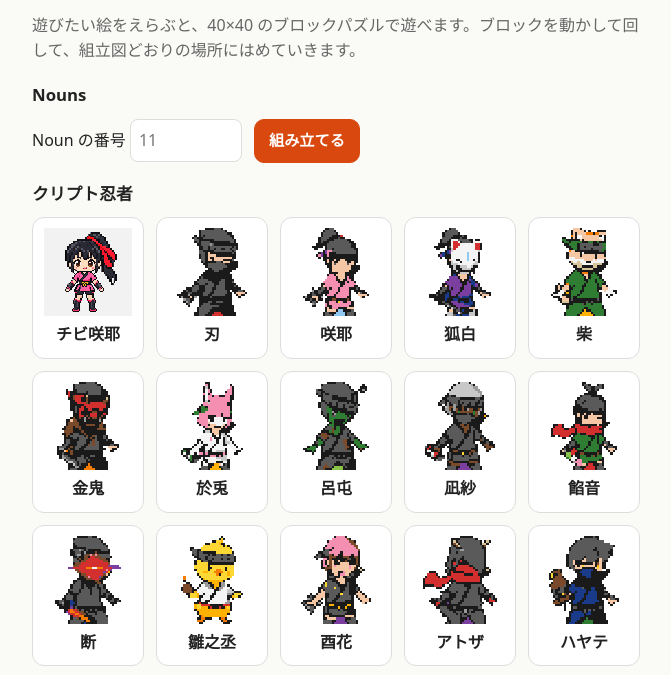
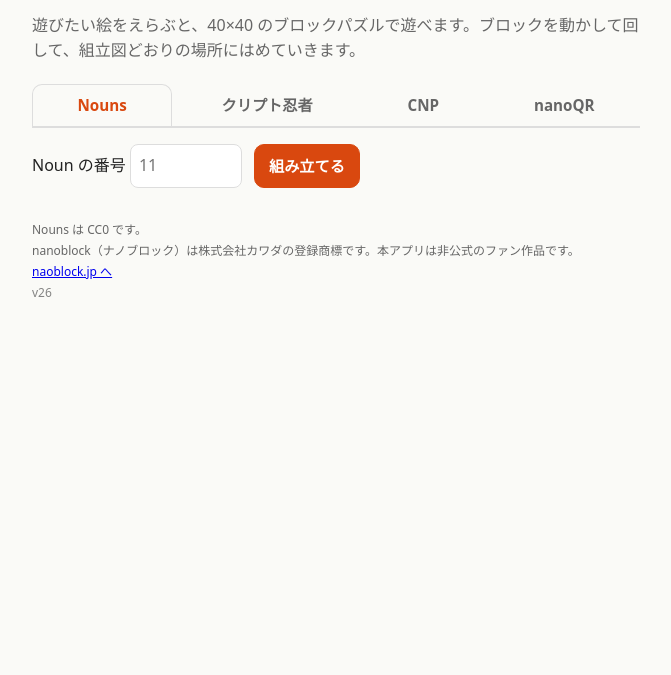
Before and after one commit to naonao1971/naoblock-builder, a plain HTML site: page index.html in a window 1280 px wide. Shown: the part 71-746 px from the top of the page, without its empty margins (304-975 px from the left). Drawn offline with Linux system fonts and the light colour scheme.

Commit message:
スタート画面のカテゴリーをタブで切り替える（v26）
- Nouns・クリプト忍者・CNP・nanoQR の 4 つをタブにして、選んだタブの中身だけを出す
- 遊んで戻ったときは、前に開いていたタブを開く（sessionStorage）
- URL の #nouns・#ninja・#cnp・#qr で、最初から開くタブを選べる
- ← → キーで隣のタブへ移れる

Co-Authored-By: Claude Opus 5.5 <noreply@anthropic.com>

```diff
--- a/index.html
+++ b/index.html
@@ -1,5 +1,5 @@
 <!doctype html>
-<html lang="ja" data-version="25">
+<html lang="ja" data-version="26">
 <head>
   <meta charset="utf-8">
   <meta name="viewport" content="width=device-width, initial-scale=1, viewport-fit=cover">
@@ -21,7 +21,7 @@
   <section id="view-start" class="page">
     <h1>ナオブロック <small>naoblock</small></h1>
     <p class="lead">遊びたい絵をえらぶと、40×40 のブロックパズルで遊べます。ブロックを動かして回して、組立図どおりの場所にはめていきます。</p>
-    <!-- カテゴリー（src/subjects.js の CATEGORIES の順）。Nouns の番号の欄は、Nouns の見出しの下へ動かす -->
+    <!-- カテゴリーのタブ（src/subjects.js の CATEGORIES の順）。Nouns の番号の欄は、Nouns のタブの中へ動かす -->
     <div id="categories" class="categories">
       <form id="noun-form" class="start-form" method="get" action="">
         <label>Noun の番号 <input name="noun" type="number" inputmode="numeric" min="0" step="1" required placeholder="11"></label>
--- a/src/main.js
+++ b/src/main.js
@@ -18,6 +18,7 @@ const PLATE_HEX = 'd9d6cf';
 
 const HELP_KEY = 'naoblock:help-seen-game';
 const GUIDE_KEY = 'naoblock:guide'; // ガイドあり／なし（前回の選択を覚えておく）
+const TAB_KEY = 'naoblock:tab'; // スタート画面で開いていたタブ（遊んで戻ったとき、同じタブを開く）
 const HINT_MS = 5000; // れんしゅう：5 秒迷ったら正解の場所が光る
 const CLEAR_PAUSE_MS = 1300;
 // タイムアタック（仮の数字。遊んで調整する）
@@ -608,7 +609,8 @@ function showVersion() {
   }
 }
 
-// スタート画面：CATEGORIES の順に、見出し＋中身（番号の欄・絵のカード・準備中）を並べる
+// スタート画面：CATEGORIES の順にタブを並べ、選んだタブの中身（番号の欄・絵のカード・準備中）だけを出す。
+// 最初に開くタブは、URL の #（例：#cnp）→ この画面で前に開いていたタブ → いちばん前のタブ の順に決める
 function pictureCard(name, pic) {
   const a = document.createElement('a');
   a.className = 'picture-card';
@@ -620,9 +622,7 @@ function pictureCard(name, pic) {
   return a;
 }
 
-function renderCategories() {
-  const box = $('categories');
-  const form = $('noun-form');
+function categoryPanel(cat, form) {
   const soon = (note) => {
     const p = document.createElement('p');
     p.className = 'soon';
@@ -633,12 +633,8 @@ function renderCategories() {
     n.textContent = note;
     return [p, n];
   };
-  box.replaceChildren(...CATEGORIES.map((cat) => {
   const sec = document.createElement('section');
   sec.className = `category category-${cat.key}`;
-    const h = document.createElement('h2');
-    h.textContent = cat.label;
-    sec.append(h);
   if (!cat.ready) {
     sec.append(...soon(cat.note));
   } else if (cat.input === 'noun') {
@@ -657,7 +653,64 @@ function renderCategories() {
     sec.append(...soon(cat.note));
   }
   return sec;
-  }));
+}
+
+function firstTab() {
+  const keys = CATEGORIES.map((c) => c.key);
+  const fromHash = decodeURIComponent(location.hash.slice(1));
+  if (keys.includes(fromHash)) return fromHash;
+  let saved = null;
+  try { saved = sessionStorage.getItem(TAB_KEY); } catch { /* 覚えられない環境では、いちばん前のタブ */ }
+  return keys.includes(saved) ? saved : keys[0];
+}
+
+function renderCategories() {
+  const box = $('categories');
+  const form = $('noun-form');
+  const tabs = document.createElement('div');
+  tabs.className = 'category-tabs';
+  tabs.setAttribute('role', 'tablist');
+  tabs.setAttribute('aria-label', '絵の種類');
+  const buttons = [];
+  const panels = [];
+  const select = (key, { focus = false, remember = true } = {}) => {
+    CATEGORIES.forEach((cat, i) => {
+      const on = cat.key === key;
+      buttons[i].setAttribute('aria-selected', String(on));
+      buttons[i].tabIndex = on ? 0 : -1;
+      panels[i].hidden = !on;
+      if (on && focus) buttons[i].focus();
+    });
+    if (!remember) return;
+    try { sessionStorage.setItem(TAB_KEY, key); } catch { /* 覚えられなくても切り替えはできる */ }
+    history.replaceState(null, '', `${location.pathname}${location.search}#${key}`);
+  };
+  CATEGORIES.forEach((cat, i) => {
+    const b = document.createElement('button');
+    b.type = 'button';
+    b.className = 'category-tab';
+    b.id = `tab-${cat.key}`;
+    b.setAttribute('role', 'tab');
+    b.setAttribute('aria-controls', `panel-${cat.key}`);
+    b.textContent = cat.label;
+    b.onclick = () => select(cat.key);
+    // ← → で隣のタブへ（キーボードで使う人向け）
+    b.onkeydown = (e) => {
+      const step = { ArrowRight: 1, ArrowLeft: -1 }[e.key];
+      if (!step) return;
+      e.preventDefault();
+      select(CATEGORIES[(i + step + CATEGORIES.length) % CATEGORIES.length].key, { focus: true });
+    };
+    const panel = categoryPanel(cat, form);
+    panel.id = `panel-${cat.key}`;
+    panel.setAttribute('role', 'tabpanel');
+    panel.setAttribute('aria-labelledby', b.id);
+    buttons.push(b);
+    panels.push(panel);
+  });
+  tabs.append(...buttons);
+  box.replaceChildren(tabs, ...panels);
+  select(firstTab(), { remember: false });
 }
 
 function init() {
--- a/src/version.js
+++ b/src/version.js
@@ -1,3 +1,3 @@
 // アプリの版の番号（画面のすみに出す）。PR を出すたびに、その PR の番号にする。
 // index.html の <html data-version> も同じ番号にする（食い違ったら、古いファイルが残っている）
-export const VERSION = '25';
+export const VERSION = '26';
--- a/style.css
+++ b/style.css
@@ -61,8 +61,14 @@ h1 small { font-size: 0.9rem; color: var(--muted); font-weight: normal; }
 .lead { color: var(--muted); }
 .start-form { display: flex; flex-wrap: wrap; gap: 12px; align-items: center; margin: 20px 0; }
 .start-form input { font: inherit; width: 7em; padding: 8px; border: 1px solid var(--line); border-radius: 8px; }
-.category { margin: 18px 0 0; }
-.category h2 { font-size: 1.05rem; margin: 0 0 10px; }
+.category-tabs { display: flex; gap: 4px; margin: 20px 0 0; border-bottom: 2px solid var(--line); overflow-x: auto; scrollbar-width: none; }
+.category-tab {
+  flex: 1 0 auto; min-height: 44px; padding: 8px 12px; margin-bottom: -2px;
+  border: 1px solid transparent; border-bottom: 2px solid transparent; border-radius: 10px 10px 0 0;
+  background: transparent; color: var(--muted); font-weight: bold; white-space: nowrap;
+}
+.category-tab[aria-selected="true"] { color: var(--accent); border-color: var(--line); border-bottom-color: var(--bg); background: var(--bg); }
+.category { margin: 16px 0 0; }
 .category .start-form { margin: 0; }
 .soon { display: inline-block; margin: 0; padding: 6px 12px; border: 1px dashed var(--line); border-radius: 10px; color: var(--muted); font-size: 0.9rem; }
 .soon-note { margin: 6px 0 0; color: var(--muted); font-size: 0.85rem; }
```
Lines whose indentation alone changed are shown as unchanged.
